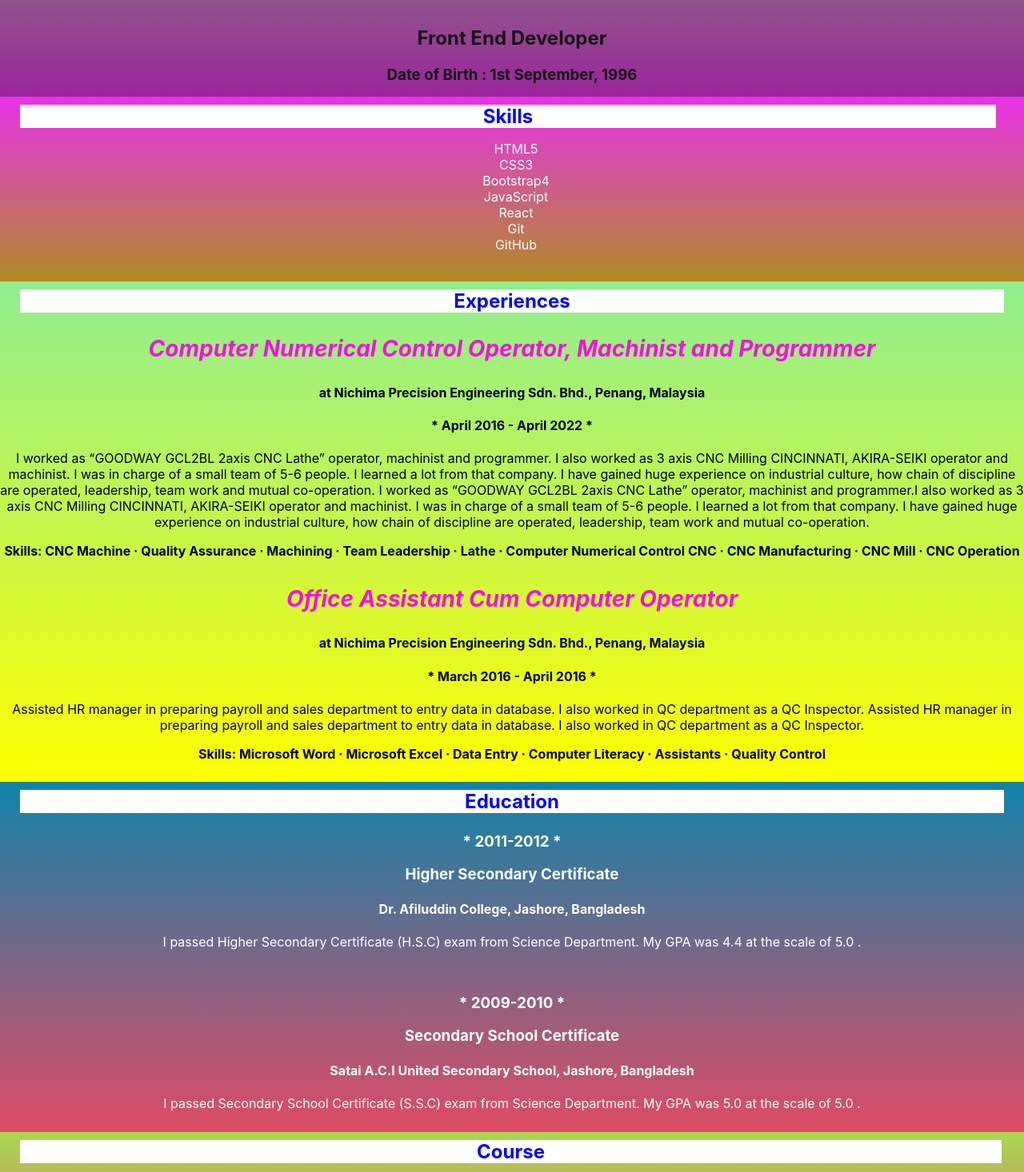
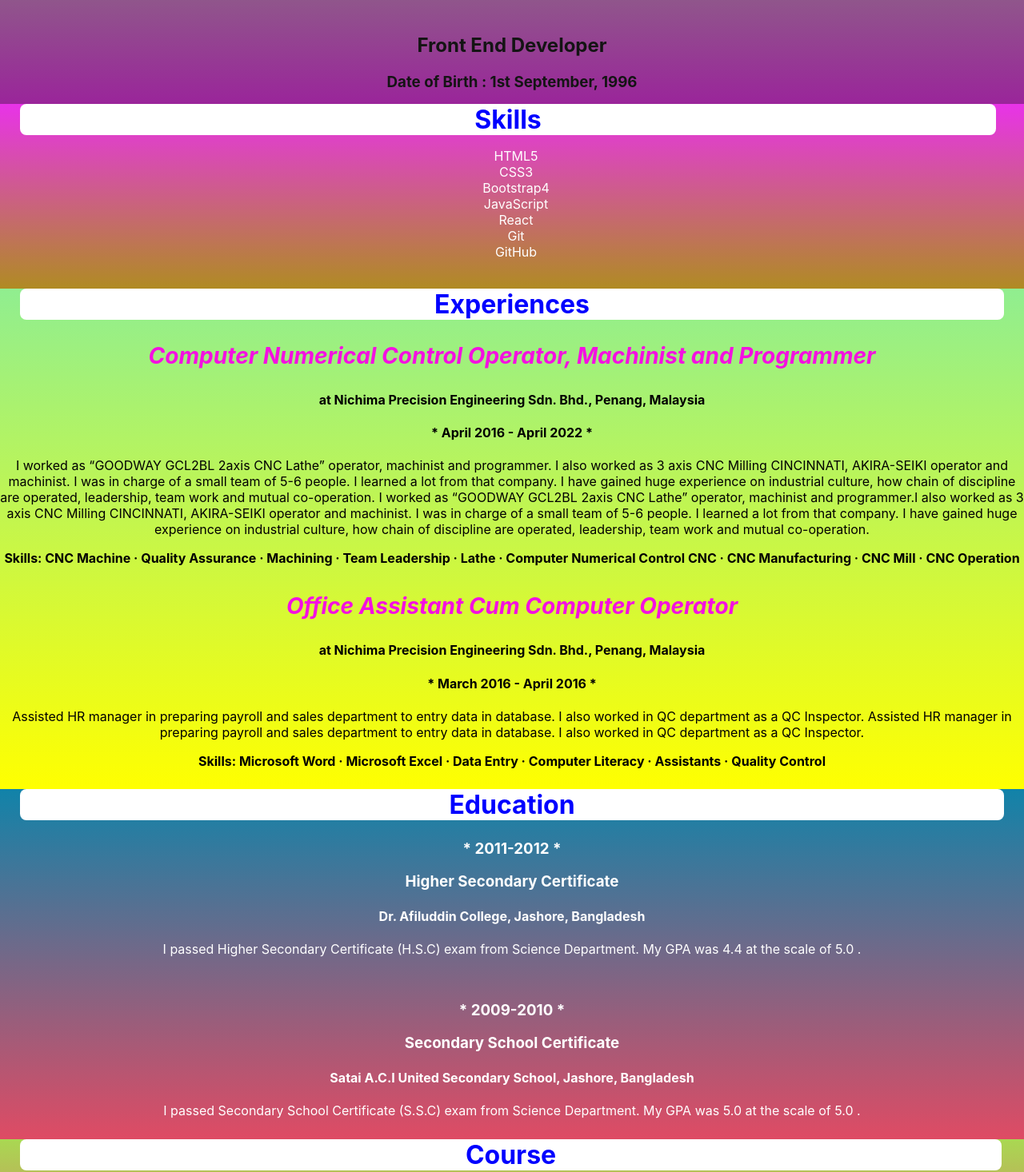
Before and after one commit to hmjahid/My-First-React-App, a React (Create React App) app: page / in a window 1280 px wide. Shown: the part 368-1834 px from the top of the page at 80% size. Built offline with nearby package versions, Linux system fonts and the light colour scheme; the HTML template or start-up script is replaced by a standard one.

Commit message:
Add border-radius to components headings, change font-size and adjust margin-top

```diff
--- a/src/components/Course.css
+++ b/src/components/Course.css
@@ -4,7 +4,9 @@
 }
 
 .CourseHeading {
-    margin: 0px 28px 0px 25px;
+    margin: -10px 28px 0px 25px;
     background-color: rgb(255, 255, 255);
     color: blue;
+    border-radius: 8px;
+    font-size: 32px;
 }
--- a/src/components/Education.css
+++ b/src/components/Education.css
@@ -9,7 +9,9 @@
 }
 
 .EducationHeading {
-    margin: 5px 25px 0px 25px;
+    margin: -5px 25px 0px 25px;
     background-color: rgb(255, 255, 255);
     color: blue;
+    border-radius: 8px;
+    font-size: 32px;
 }
--- a/src/components/Experience.css
+++ b/src/components/Experience.css
@@ -17,5 +17,7 @@
 .ExperienceHeading{
     background-color: rgb(255, 255, 255);
     color: blue;
-    margin: 8px 25px 0px 25px;
+    margin: -2px 25px 0px 25px;
+    border-radius: 8px;
+    font-size: 32px;
 }
--- a/src/components/Greetings.jsx
+++ b/src/components/Greetings.jsx
@@ -2,7 +2,7 @@ import Invitation from "./Invitation";
 
 function Starter(){
     return (
-    <p style={{color: "red", margin: "0px 28px 0px 28px", backgroundColor: "white", padding:"5px", fontWeight:"bold"}}>*** Starting By The Name Of Almighty ALLAH ***</p>
+    <p style={{color: "red", margin: "0px 28px 0px 28px", backgroundColor: "white", padding:"5px", fontWeight:"bold", borderRadius: "8px", fontSize: "24px"}}>*** Starting By The Name Of Almighty ALLAH ***</p>
     );
 }
 const Greetings = function (){
--- a/src/components/Skills.css
+++ b/src/components/Skills.css
@@ -6,8 +6,10 @@
 
 .SkillHeading{
     background-color: rgb(255, 255, 255);
-    margin: 0px 5px 0px 25px;
+    margin: -10px 5px 0px 25px;
     color: blue;
+    border-radius: 8px;
+    font-size: 32px;
 }
 
 ul{
```
